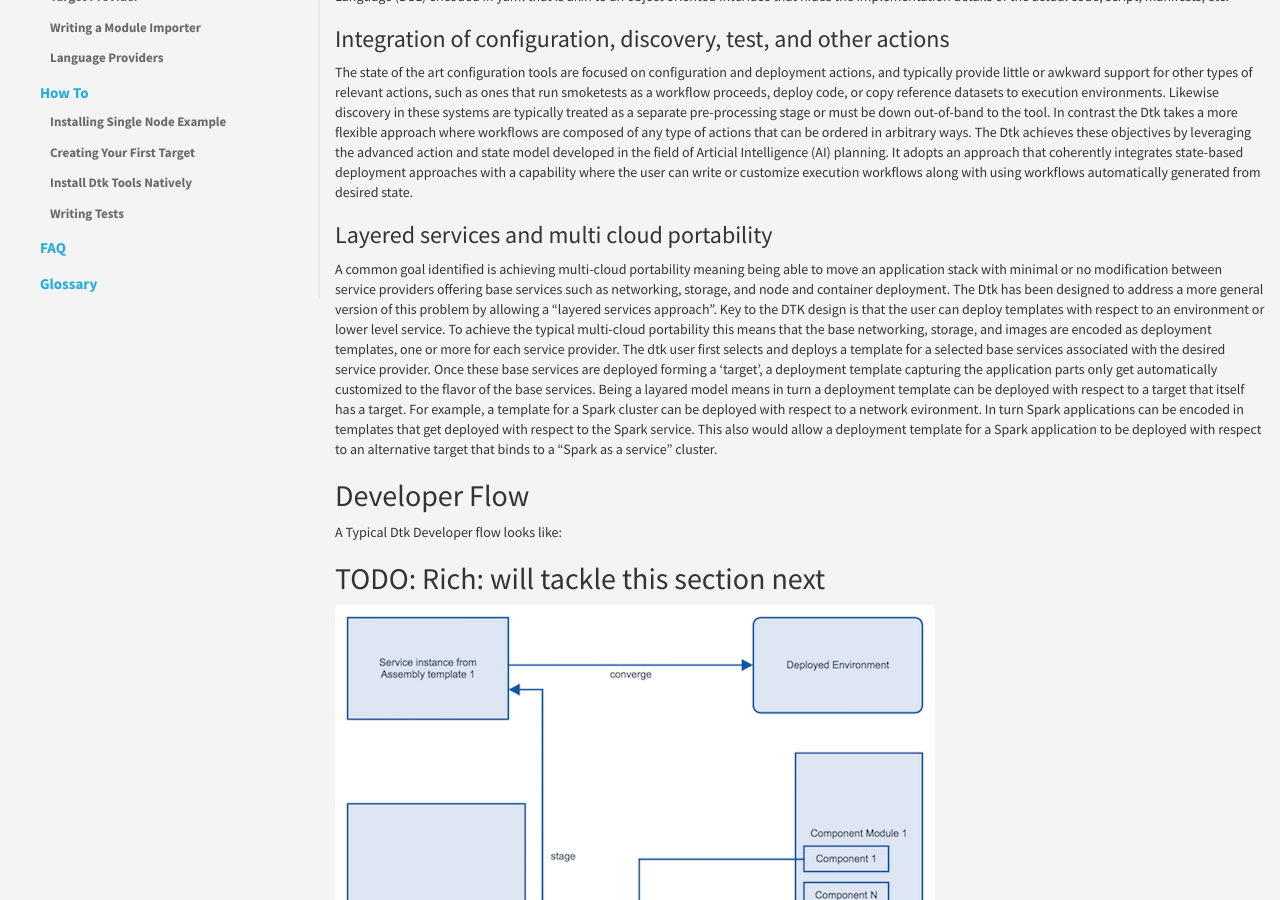
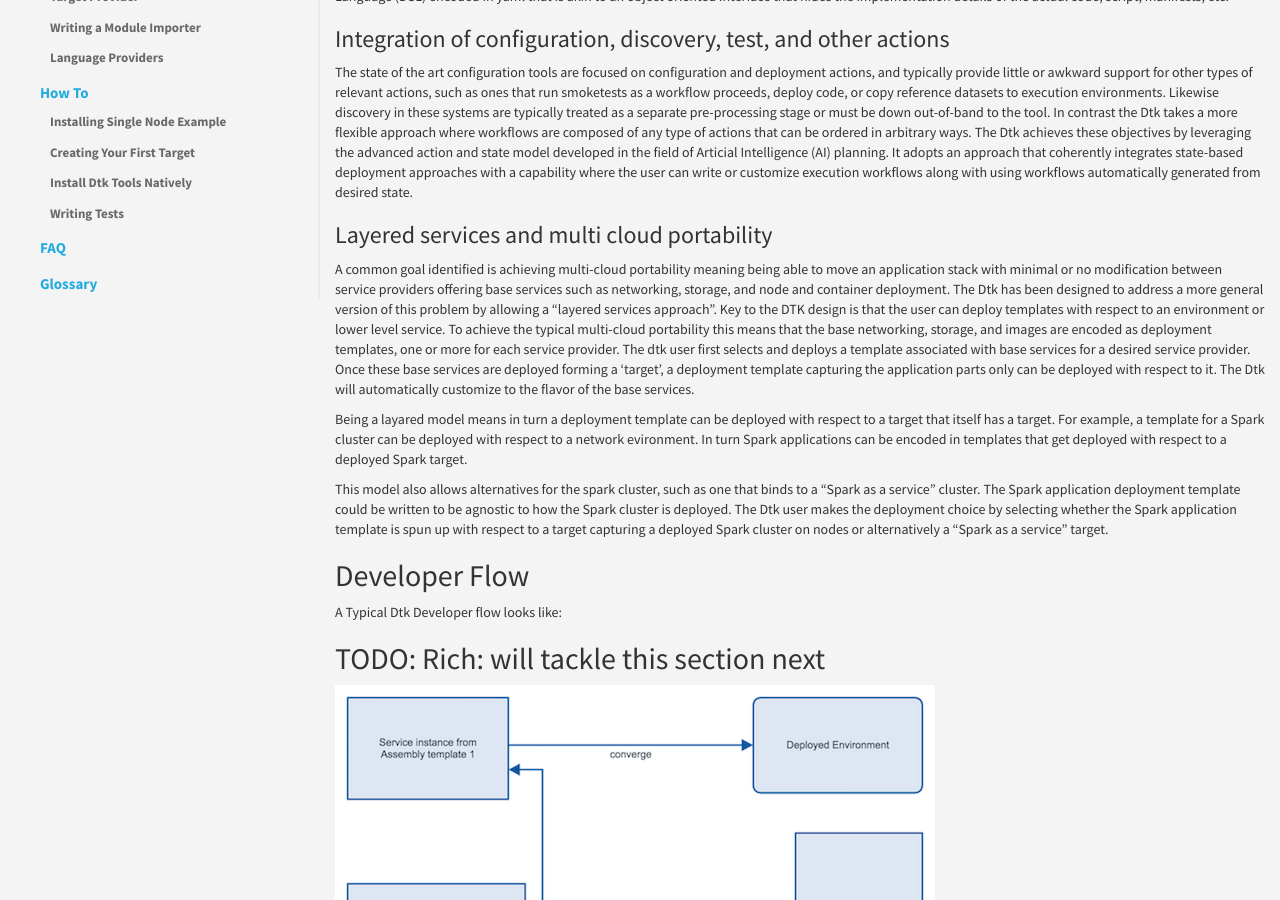
Before and after one commit to dtk/dtk-docs-v1, a Jekyll site: the page built from _getting-started/what-is-the-dtk.md, in a window 1280 px wide and 900 px high, scrolled down 757 px. Built offline with Jekyll 4.4.1, drawn with Linux system fonts in a browser that asks for light colours.

Commit message:
small update

```diff
--- a/_getting-started/what-is-the-dtk.md
+++ b/_getting-started/what-is-the-dtk.md
@@ -35,7 +35,11 @@ The state of the art configuration tools are focused on configuration and deploy
 
 ### Layered services and multi cloud portability
 
-A common goal identified is achieving multi-cloud portability meaning being able to move an application stack with minimal or no modification between service providers offering base services such as networking, storage, and node and container deployment. The Dtk has been designed to address a more general version of this problem by allowing a "layered services approach". Key to the DTK design is that the user can deploy templates with respect to an environment or lower level service. To achieve the typical multi-cloud portability this means that the base networking, storage, and images are encoded as deployment templates, one or more for each service provider. The dtk user first selects and deploys a template for a selected base services associated with the desired service provider.  Once these base services are deployed forming a 'target', a deployment template capturing the application parts only get automatically customized to the flavor of the base services. Being a layared model means in turn a deployment template can be deployed with respect to a target that itself has a target. For example, a template for a Spark cluster can be deployed with respect to a network evironment. In turn Spark applications can be encoded in templates that get deployed with respect to the Spark service. This also would allow a deployment template for a Spark application to be deployed with respect to an alternative target that binds to a "Spark as a service" cluster.
+A common goal identified is achieving multi-cloud portability meaning being able to move an application stack with minimal or no modification between service providers offering base services such as networking, storage, and node and container deployment. The Dtk has been designed to address a more general version of this problem by allowing a "layered services approach". Key to the DTK design is that the user can deploy templates with respect to an environment or lower level service. To achieve the typical multi-cloud portability this means that the base networking, storage, and images are encoded as deployment templates, one or more for each service provider. The dtk user first selects and deploys a template associated with base services for a desired service provider.  Once these base services are deployed forming a 'target', a deployment template capturing the application parts only can be deployed with respect to it. The Dtk will automatically customize to the flavor of the base services.
+
+Being a layared model means in turn a deployment template can be deployed with respect to a target that itself has a target. For example, a template for a Spark cluster can be deployed with respect to a network evironment. In turn Spark applications can be encoded in templates that get deployed with respect to a deployed Spark target.
+
+This model also allows alternatives for the spark cluster, such as one that binds to a "Spark as a service" cluster. The Spark application deployment template could be written to be agnostic to how the Spark cluster is deployed. The Dtk user makes the deployment choice by selecting whether the Spark application template is spun up with respect to a target capturing a deployed Spark cluster on nodes or alternatively a "Spark as a service" target.
 
 
 ## Developer Flow
```
